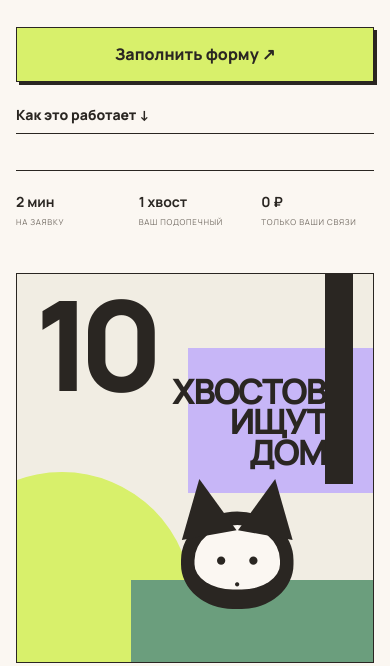
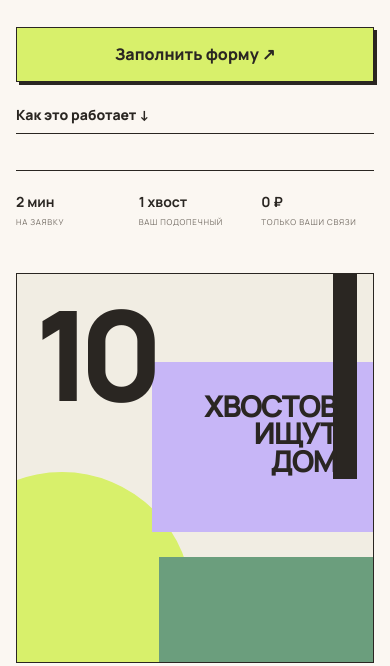
Before and after one commit to VespaAsya/inno-cat-portal, a plain HTML site: page index.html in a window 390 px wide. Shown: the part 434-1100 px from the top of the page. Drawn offline with Linux system fonts and the light colour scheme.

Commit message:
Remove cat illustration from hero poster

```diff
--- a/index.html
+++ b/index.html
@@ -52,7 +52,6 @@
           <div class="shape lavender"></div>
           <div class="shape sage"></div>
           <div class="shape black"></div>
-          <div class="cat-sign"><i></i><b></b><span>•</span></div>
         </div>
       </section>
 
--- a/styles.css
+++ b/styles.css
@@ -44,20 +44,12 @@ p, h1, h2, h3 { margin-top: 0; }
 
 .bauhaus-poster { position: relative; min-height: 520px; overflow: hidden; border: 1px solid var(--ink); background: var(--cream-deep); }
 .shape { position: absolute; }
-.shape.circle { width: 330px; height: 330px; left: -90px; bottom: -70px; border-radius: 50%; background: var(--lime); }
-.shape.lavender { width: 52%; height: 180px; right: 0; top: 85px; background: var(--lavender); }
-.shape.sage { width: 68%; height: 110px; right: 0; bottom: 0; background: var(--sage); }
-.shape.black { width: 42px; height: 265px; right: 34px; top: 0; background: var(--ink); }
-.poster-number { position: absolute; z-index: 2; left: 28px; top: 14px; font-size: clamp(116px, 14vw, 190px); line-height: .9; letter-spacing: -.1em; font-weight: 800; }
-.poster-label { position: absolute; z-index: 3; right: 74px; top: 115px; text-align: right; font-size: clamp(28px, 3.8vw, 52px); line-height: .88; letter-spacing: -.06em; font-weight: 800; }
-.cat-sign { position: absolute; z-index: 4; left: 49%; bottom: 85px; width: 150px; height: 130px; border: 18px solid var(--ink); border-bottom-width: 26px; border-radius: 50% 50% 46% 46%; background: var(--cream); }
-.cat-sign::before, .cat-sign::after { content: ''; position: absolute; top: -62px; width: 0; height: 0; border-left: 37px solid transparent; border-right: 37px solid transparent; border-bottom: 76px solid var(--ink); }
-.cat-sign::before { left: -24px; transform: rotate(-10deg); }
-.cat-sign::after { right: -24px; transform: rotate(10deg); }
-.cat-sign i, .cat-sign b { position: absolute; z-index: 1; top: 42px; width: 11px; height: 11px; background: var(--ink); border-radius: 50%; }
-.cat-sign i { left: 30px; }
-.cat-sign b { right: 30px; }
-.cat-sign span { position: absolute; z-index: 1; left: 50%; top: 59px; transform: translateX(-50%); font-size: 24px; }
+.shape.circle { width: 300px; height: 300px; left: -90px; bottom: -70px; border-radius: 50%; background: var(--lime); }
+.shape.lavender { width: 58%; height: 200px; right: 0; top: 115px; background: var(--lavender); }
+.shape.sage { width: 60%; height: 125px; right: 0; bottom: 0; background: var(--sage); }
+.shape.black { width: 34px; height: 235px; right: 24px; top: 0; background: var(--ink); }
+.poster-number { position: absolute; z-index: 2; left: 28px; top: 24px; font-size: clamp(116px, 11vw, 160px); line-height: .9; letter-spacing: -.1em; font-weight: 800; }
+.poster-label { position: absolute; z-index: 3; right: 58px; top: 148px; width: 230px; text-align: right; font-size: clamp(26px, 3vw, 42px); line-height: .92; letter-spacing: -.055em; font-weight: 800; }
 
 .manifesto { background: var(--ink); color: var(--cream); }
 .manifesto-grid { min-height: 230px; display: grid; grid-template-columns: .5fr 1.5fr .5fr 1.5fr; align-items: center; gap: 26px; }
@@ -127,12 +119,11 @@ p, h1, h2, h3 { margin-top: 0; }
   .quick-facts span { font-size: 8px; }
   .bauhaus-poster { min-height: 390px; }
   .poster-number { left: 18px; font-size: 125px; }
-  .poster-label { right: 47px; top: 102px; font-size: 35px; }
+  .poster-label { right: 36px; top: 118px; width: 170px; font-size: 30px; }
   .shape.circle { width: 260px; height: 260px; left: -85px; }
-  .shape.lavender { top: 74px; height: 145px; }
-  .shape.sage { height: 82px; }
-  .shape.black { width: 28px; height: 210px; right: 20px; }
-  .cat-sign { left: 46%; bottom: 53px; transform: scale(.75); transform-origin: bottom left; }
+  .shape.lavender { width: 62%; top: 88px; height: 170px; }
+  .shape.sage { height: 105px; }
+  .shape.black { width: 24px; height: 205px; right: 16px; }
   .manifesto-grid { grid-template-columns: 1fr; gap: 8px; padding-block: 42px; }
   .manifesto-grid p { margin-top: 20px; }
   .how { padding-block: 76px; }
```
